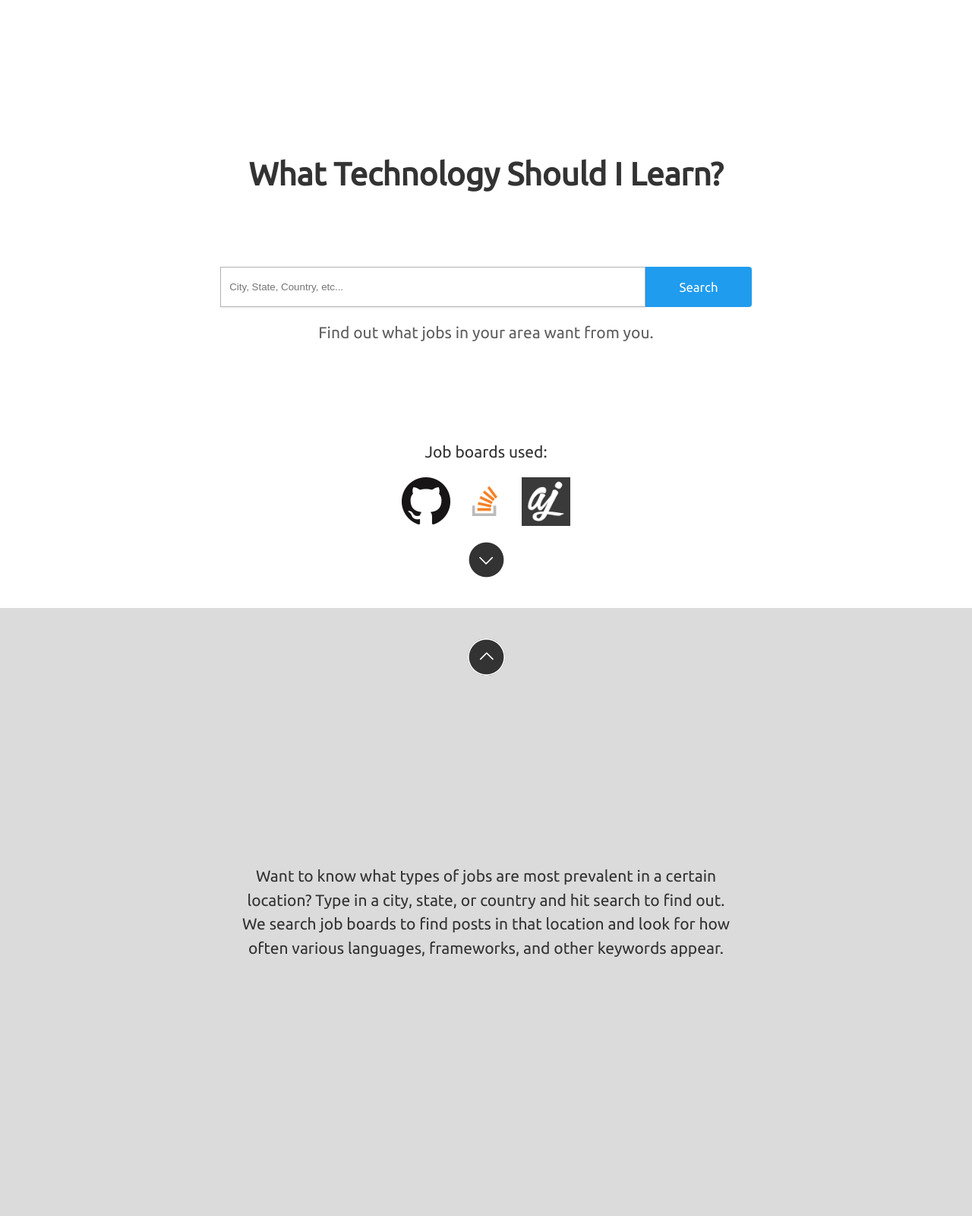
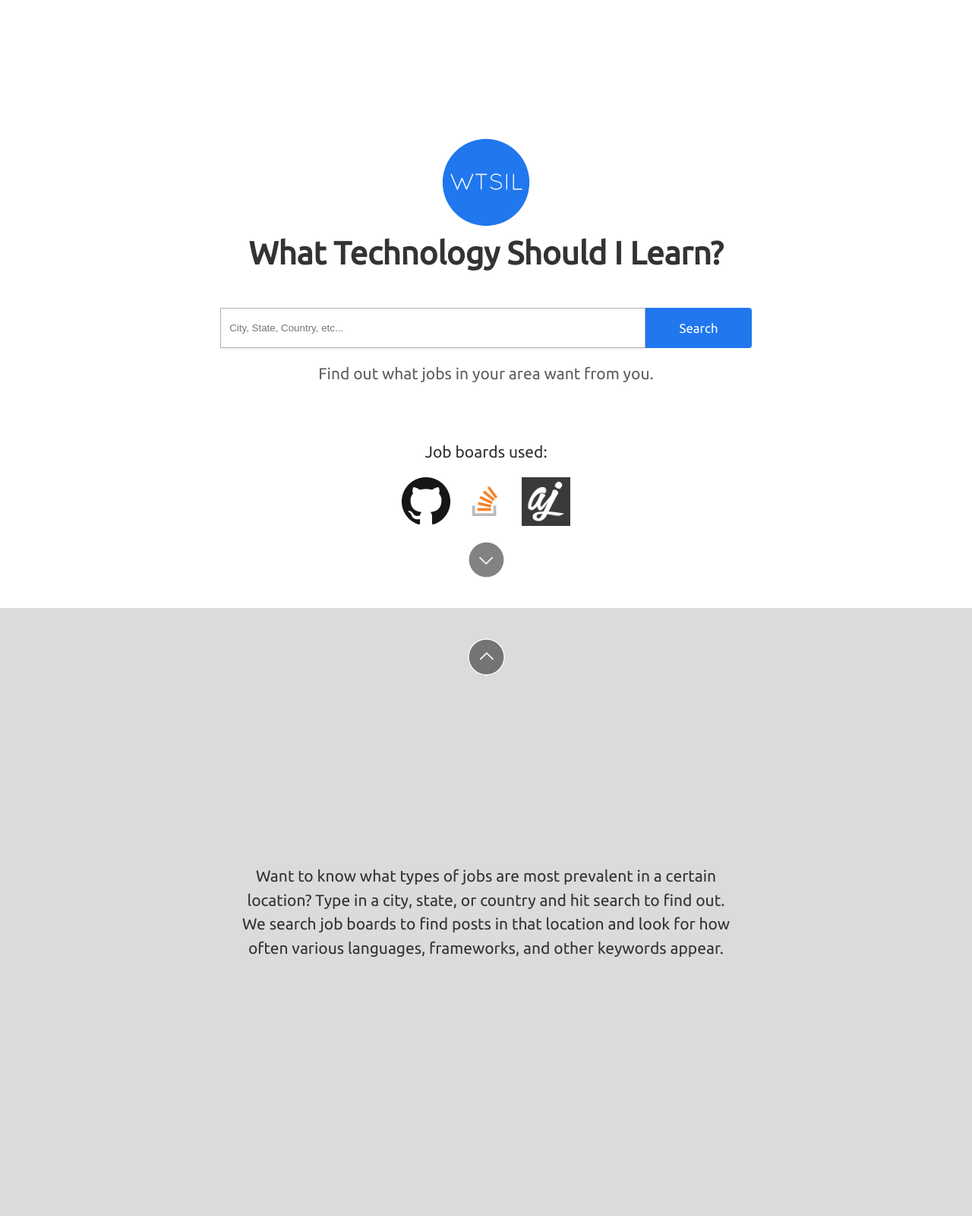
Before and after one commit to scarey18/wtsil, a Django app: page / in a window 1280 px wide. Shown: the whole page at 76% size. Run offline with Django 3.2, Linux system fonts and the light colour scheme; some libraries are stand-ins or nearby versions.

Commit message:
Add site logo

```diff
--- a/main/static/main/smoothScroll.js
+++ b/main/static/main/smoothScroll.js
@@ -1,12 +1,21 @@
+const homeLogo = document.querySelector('#home-logo');
+const hero = document.querySelector('.hero');
 const arrowDown = document.querySelector('#arrow-down');
 const arrowUp = document.querySelector('#arrow-up');
-const hero = document.querySelector('.hero');
+const fixedArrow = document.querySelector('.fixed-arrow');
 
+window.addEventListener('scroll', () => {
+	if (window.scrollY > window.innerHeight) fixedArrow.style.visibility = 'visible';
+	else fixedArrow.style.visibility = 'hidden';
+});
 
-arrowDown.addEventListener('click', () => {
-	window.scrollTo({
-		top: window.scrollY + hero.getBoundingClientRect().top,
-		behavior: 'smooth',
+[homeLogo, arrowDown].forEach(element => {
+	if (!element) return;
+	element.addEventListener('click', () => {
+		window.scrollTo({
+			top: window.scrollY + hero.getBoundingClientRect().top,
+			behavior: 'smooth',
+		});
 	});
 });
 
--- a/main/static/main/style.css
+++ b/main/static/main/style.css
@@ -53,8 +53,13 @@ h2 {
 	align-items: center;
 	width: 100%;
 	max-width: 1024px;
-	margin: 27vh auto 5vh auto;
-	height: 68vh;
+	margin: 20vh auto 5vh auto;
+	height: 75vh;
+}
+
+#home-logo {
+	height: 20vmin;
+	cursor: pointer;
 }
 
 .main-search {
@@ -65,7 +70,7 @@ h2 {
 }
 
 .main-search h1 {
-	margin-bottom: 100px;
+	margin-bottom: 50px;
 }
 
 .main-search p {
@@ -182,7 +187,7 @@ h2 {
 	font: inherit;
 	font-size: 0.8rem;
 	border: none;
-	background-color: #209cee;
+	background-color: #2177ee;
 	color: white;
 	border-radius: 0 4px 4px 0;
 }
@@ -217,7 +222,7 @@ h2 {
 }
 
 .arrow-container {
-	background-color: #333333;
+	background-color: #3333339c;
 	border-radius: 50%;
 	display: flex;
 	justify-content: center;
@@ -364,6 +369,20 @@ h2 {
 	margin-top: 2vh;
 }
 
+.search-logo-container {
+	width: 100%;
+	display: flex;
+	justify-content: center;
+	align-items: center;
+	padding: 0 10px;
+}
+
+#results-logo {
+	height: 9vw;
+	min-height: 60px;
+	max-height: 75px;
+}
+
 .search-title {
 	margin-top: 5vh;
 }
@@ -442,3 +461,10 @@ h2 {
 .tech-count {
 	padding-left: 4px;
 }
+
+.fixed-arrow {
+	position: fixed;
+	top: 90vh;
+	left: 90vw;
+	visibility: hidden;
+}
--- a/main/templates/main/home.html
+++ b/main/templates/main/home.html
@@ -10,6 +10,7 @@
 
 <section class="home-container">
 	<div class="main-search">
+		<img id="home-logo" src="{% static 'main/images/wtsil-logo.png' %}">
 		<h1>What Technology Should I Learn?</h1>
 		{% include 'partials/search_form.html' %}
 		<p>Find out what jobs in your area want from you.</p>
```
Also changed, not shown: main/templates/main/search.html (+13 -3 lines), main/static/main/images/wtsil-logo.png (added).
